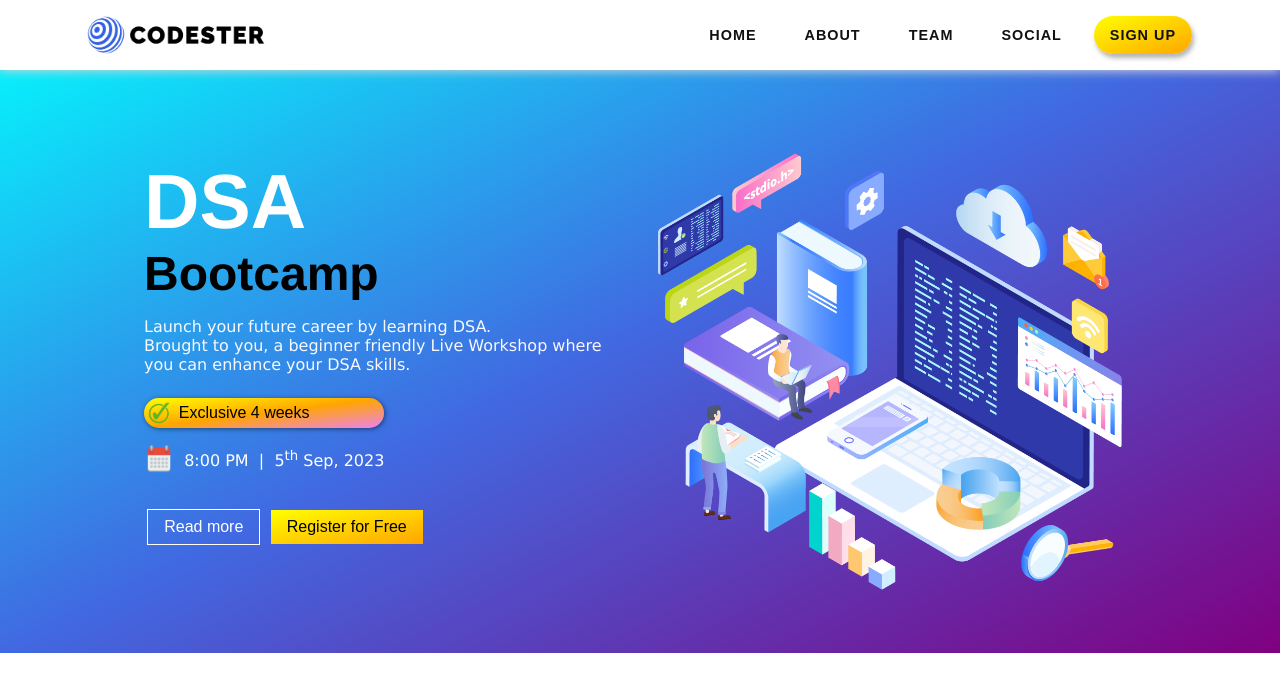
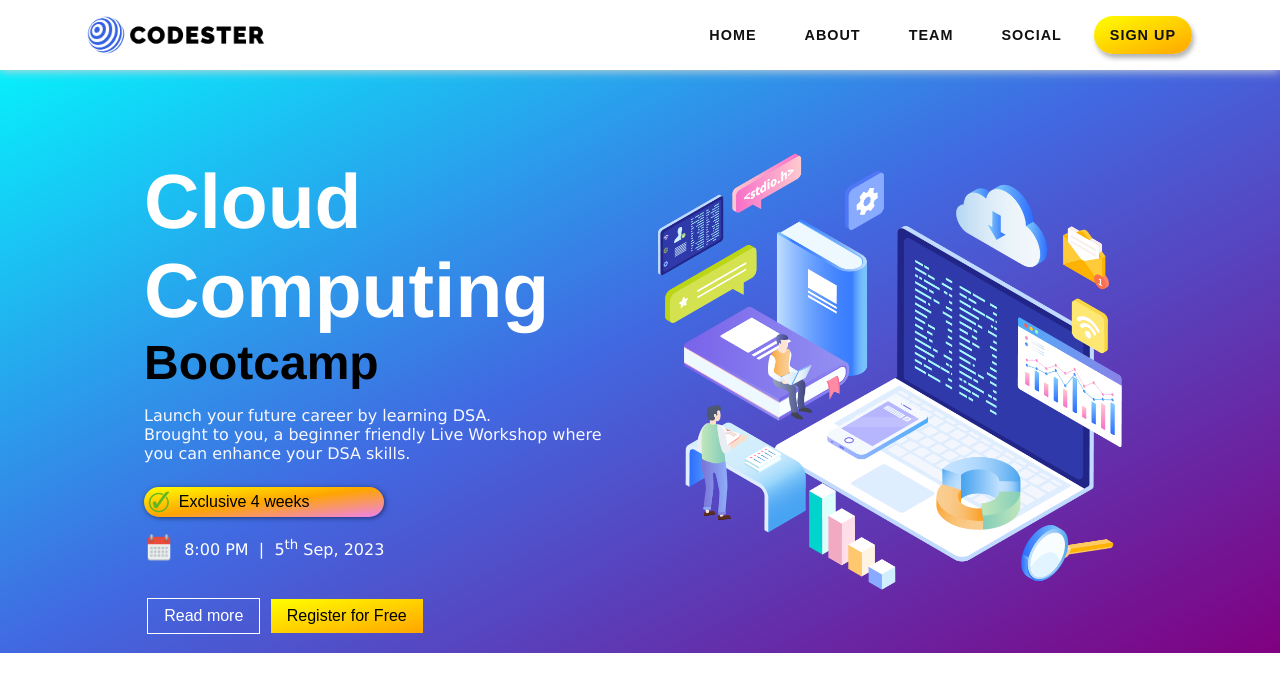
Before and after one commit to om101deore/codester, a Flask app: page / in a window 1280 px wide. Shown: the top 693 px of the page. Run offline with Flask 2, Linux system fonts and the light colour scheme; some libraries are stand-ins or nearby versions.

Commit message:
Changed heading from DSA to Cloud Computing

```diff
--- a/templates/index.html
+++ b/templates/index.html
@@ -25,7 +25,7 @@
     <section id="home">
         <div class="container">
             <div class="content hide">
-                <h2 class="dsa">DSA</h2>
+                <h2 class="dsa">Cloud Computing</h2>
                 <h2 class="bootcamp">Bootcamp</h2>
                 <p>Launch your future career by learning DSA.</p>
                 <p>Brought to you, a beginner friendly Live Workshop where you can enhance your DSA skills.</p>
```
Also changed, not shown: README.md (added), share/static_website.png (added).
